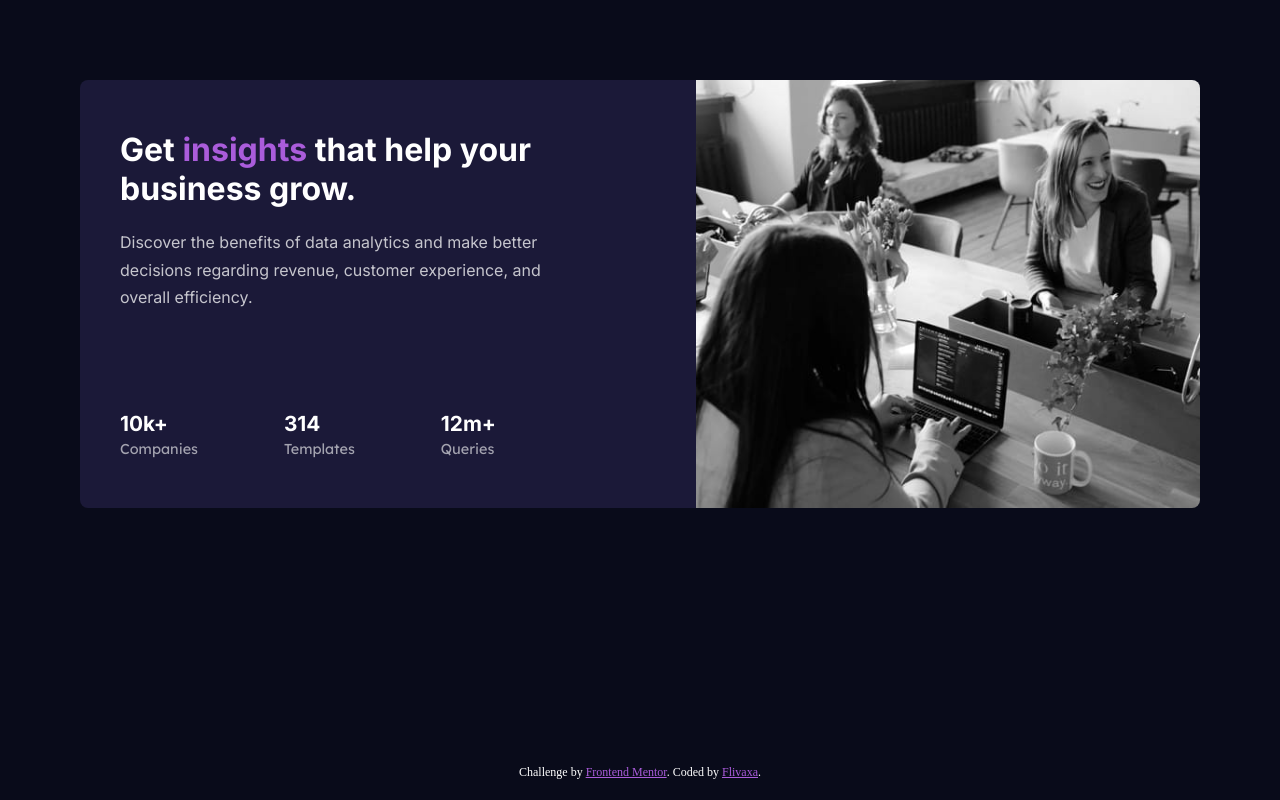
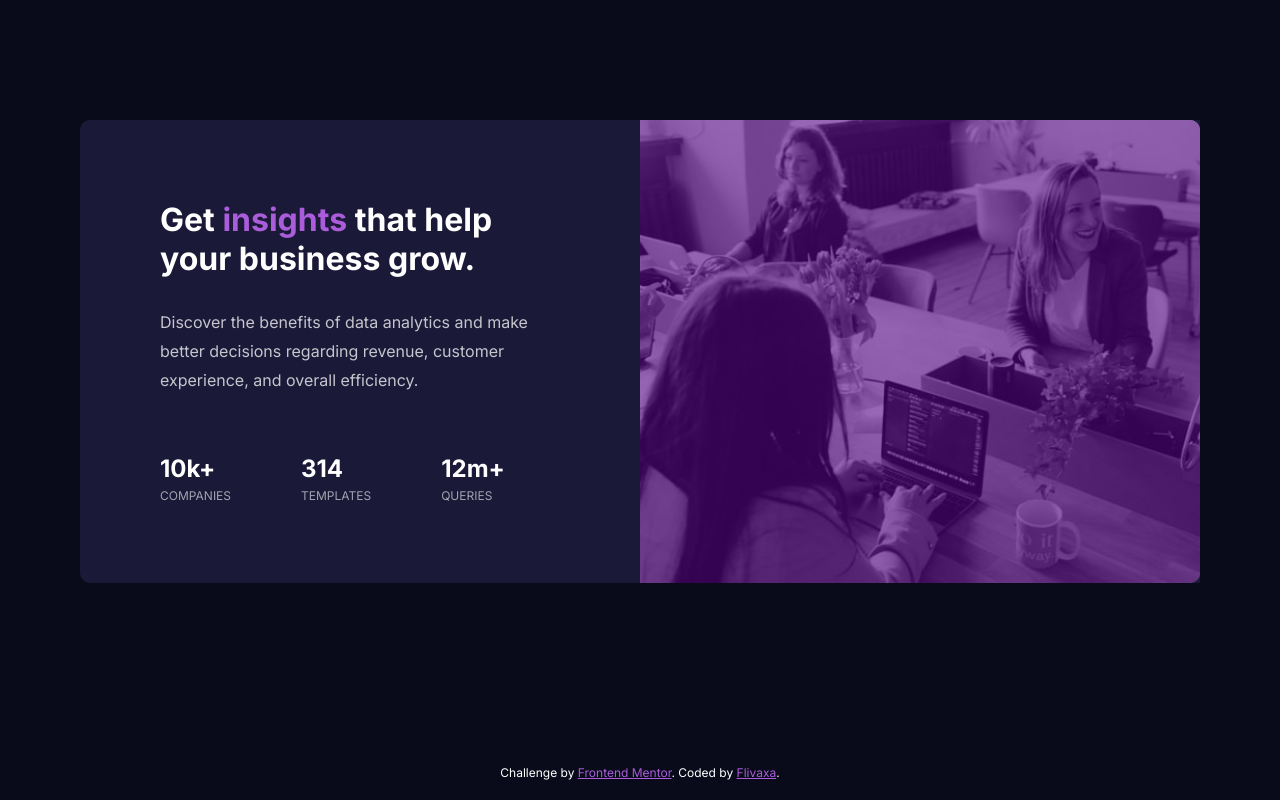
Before and after one commit to Flivaxa/Front-End-Mentor-newbie-cha-5, a plain HTML site: page index.html in a window 1280 px wide. Drawn offline with Linux system fonts and the light colour scheme.

Commit message:
Finsh my fifth challenge in newbie on frontendmentor.io

```diff
--- a/CSS/main.css
+++ b/CSS/main.css
@@ -3,6 +3,7 @@
     --Primary-Very-dark-blue-main: hsl(233, 47%, 7%); /* main background */
     --Primary-Dark-desaturated-blue-card: hsl(244, 38%, 16%); /* card background */
     --Primary-Soft-violet-accent: hsl(277, 64%, 61%); /* accent */
+    --overlay-transparent-color: hsla(277, 94%, 27%, 0.6);
     --Neutral-White: hsl(0, 0%, 100%); /* (main heading, stats) */
     --Neutral-Slightly-transparent-white-p: hsla(0, 0%, 100%, 0.75); /* (main paragraph) */
     --Neutral-Slightly-transparent-white-6: hsla(0, 0%, 100%, 0.6); /* (stat headings) */
@@ -14,8 +15,9 @@
     box-sizing: border-box;
     -webkit-box-sizing: border-box;
     -moz-box-sizing: border-box;
+    font-family: 'Inter', sans-serif;
     /*
-    font-family: 'Inter', sans-serif;
+
 
     font-family: 'Lexend Deca', sans-serif;
     */
@@ -51,92 +53,101 @@ body {
     margin: 0;
 }
 .container main {
-    margin-top: 80px;
+    background-color: var(--Primary-Dark-desaturated-blue-card);
+    margin-top: 50px;
+    border-radius: 0 0 10px 10px;
 }
-@media (max-width: 991px) {
-    .container {
-        max-width: 375px;
-    }
+.container main .image {
+    height: 250px;
+    background-image: url(../images/image-header-mobile.jpg);
+    background-size: cover;
+    border-radius: 10px 10px 0 0;
+    position: relative;
 }
-.container main img.desktop {
-    display: none;
-}
-.container main img.mobile {
-    display: block;
+.container main .image::after {
+    content: "";
+    position: absolute;
     width: 100%;
-    border-radius: 8px 8px 0 0;
+    height: 100%;
+    background-color: var(--overlay-transparent-color);
+    border-radius: 10px 10px 0 0;
+    top: 0;
+    left: 0;
 }
 .container main .content {
-    background-color: var(--Primary-Dark-desaturated-blue-card);
+    padding: 35px;
     text-align: center;
-    padding: 30px;
-    border-radius: 0 0 8px 8px;
 }
 .container main .content h1 {
     margin-top: 0;
+    font-size: 1.8rem;
     color: var(--Neutral-White);
-    font-size: 1.6rem;
-    font-family: 'Inter', sans-serif;
 }
 .container main .content h1 span {
     color: var(--Primary-Soft-violet-accent);
 }
 .container main .content p  {
     color: var(--Neutral-Slightly-transparent-white-p);
-    font-family: 'Inter', sans-serif;
-    font-size: 14px;
-    line-height: 1.7;
+    line-height: 1.8;
+    font-size: 15px;
 }
-.container main .content .info  {
-    margin-top: 30px;
+.container main .content .info {
+    margin-top: 40px;
+}
+.container main .content .info > div  {
+    margin-top: 20px;
+}
+@media (max-width: 991px) {
+    .container {
+        max-width: 400px;
+    }
 }
 @media (min-width: 992px) {
     .container main {
         display: flex;
-        /* max-width: 920px;
-        max-height: 342px; */
+        border-radius: 10px 0 0 10px;
+        margin-top: 120px;
+    }
+    .container main > div {
+        width: 50%;
+    }
+    .container main .image {
+        order: 2;
+        height: auto;
+        background-image: url(../images/image-header-desktop.jpg);
+        border-radius: 0 10px 10px 0;
+    }
+    .container main .image::after {
+        border-radius: 0 10px 10px 0;
     }
     .container main .content {
-        padding: 50px 150px 50px 40px;
-        text-align: left;
-        border-radius: 8px 0 0 8px;
+        text-align: start;
+        padding: 80px;
     }
     .container main .content h1 {
         font-size: 2rem;
+        margin-bottom: 30px;
     }
     .container main .content p {
         font-size: 1rem;
     }
-    .container main img.mobile {
-        display: none;
-
-    }
-    .container main img.desktop {
-        display: block;
-        width: 45%;
-        border-radius: 0 8px 8px 0;
-    }
     .container main .content .info {
         display: flex;
-        justify-content: space-between;
-        padding-right: 50px;
-        padding-top: 50px;
     }
-}
-.container main .content .info > div  {
-    margin-top: 20px;
+    .container main .content .info > div {
+        margin-right: 70px;
+    }
 }
 .container main .content .info > div span:first-child  {
     display: block;
-    font-size: 1.3rem;
-    font-family: 'Inter', sans-serif;
+    font-size: 1.5rem;
     font-weight: 700;
     color: var(--Neutral-White);
-    margin-bottom: 4px;
+    margin-bottom: 5px;
 }
 .container main .content .info > div span:last-child  {
     display: block;
-    font-family: 'Lexend Deca', sans-serif;
-    font-size: 0.9rem;
     color: var(--Neutral-Slightly-transparent-white-6);
+    text-transform: uppercase;
+    font-size: 0.75rem;
 }
--- a/index.html
+++ b/index.html
@@ -23,7 +23,7 @@
 <body>
   <div class="container">
     <main>
-      <img class="mobile" src="images/image-header-mobile.jpg" alt="business meeting">
+      <div role="img" class="image"></div>
       <div class="content">
         <h1>Get <span>insights</span> that help your business grow.</h1>
         <p>Discover the benefits of data analytics and make better decisions regarding revenue, customer experience, and overall efficiency.</p>
@@ -42,11 +42,10 @@
           </div>
         </div>
       </div>
-      <img class="desktop" src="images/image-header-desktop.jpg" alt="business meeting">
     </main>
   </div>
 
-  <div class="attribution">
+  <div class="attribution" role="contentinfo">
     Challenge by <a href="https://www.frontendmentor.io?ref=challenge" target="_blank">Frontend Mentor</a>.
     Coded by <a href="https://github.com/Flivaxa/Front-End-Mentor-newbie-cha-5" target="_blank">Flivaxa</a>.
   </div>
```
